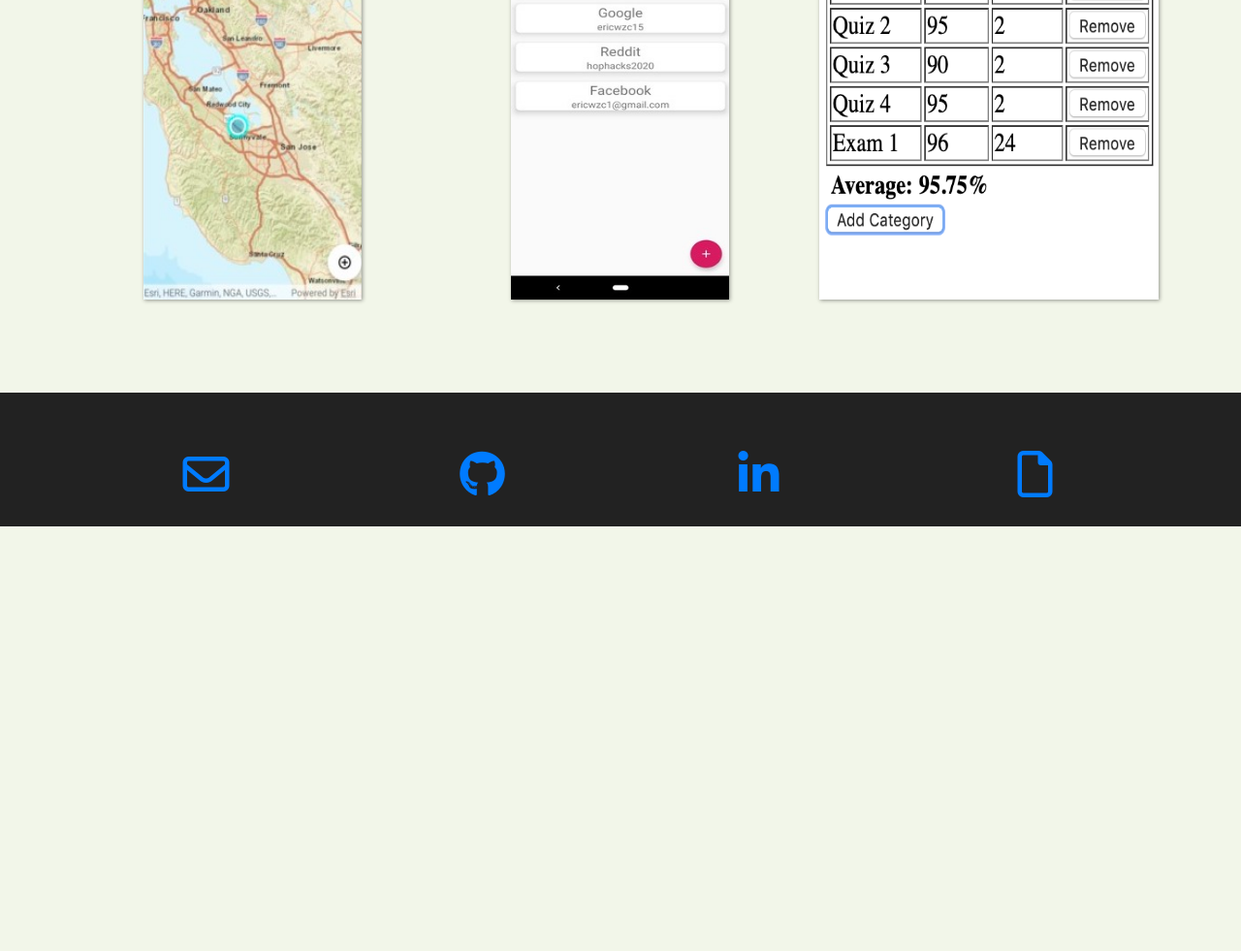
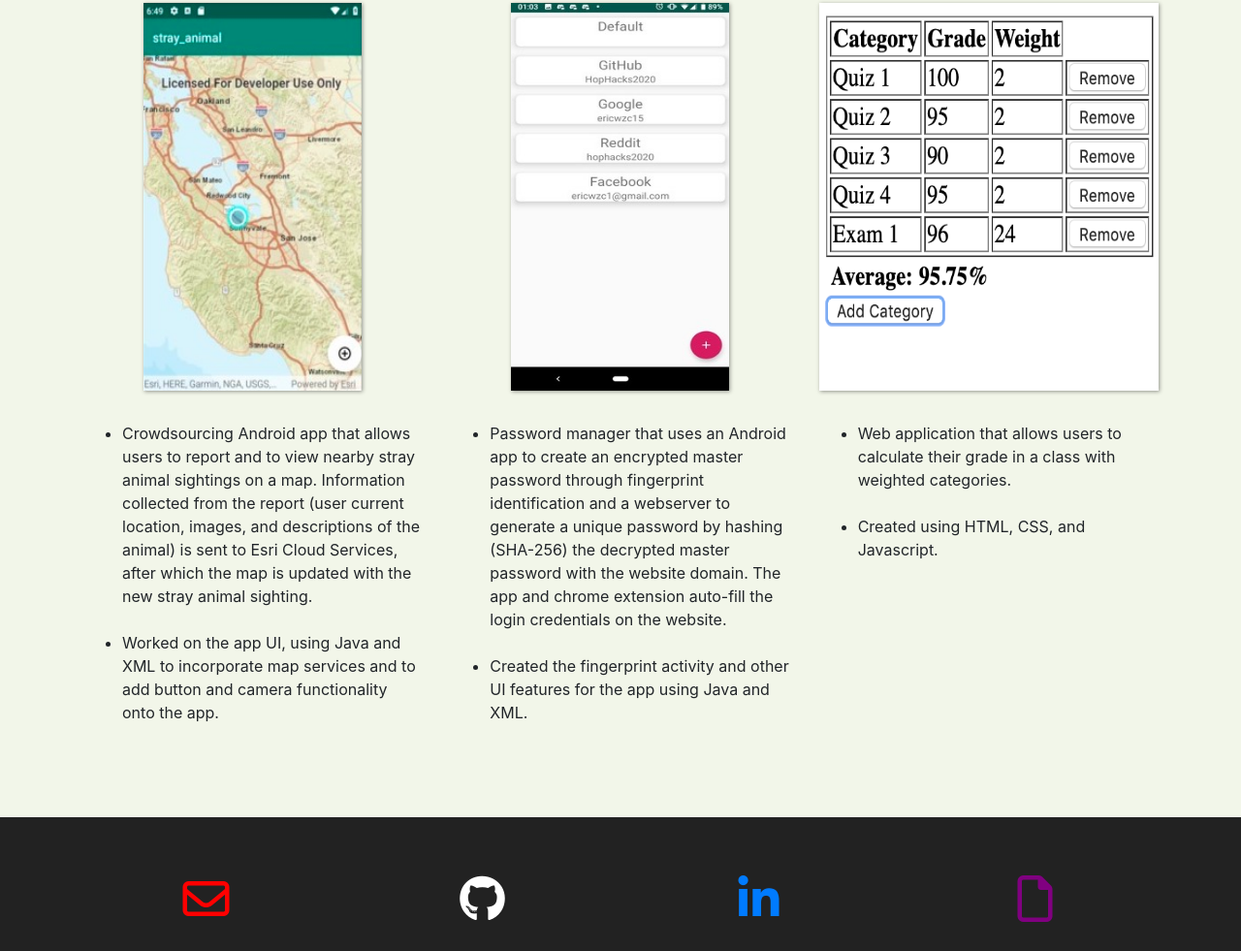
Before and after one commit to michaelli00/michaelli00.github.io, a website: page index.html in a window 1280 px wide. Shown: the part 1072-2053 px from the top of the page at 97% size. Before the commit the page ends 1615 px from the top, so only its background shows below. Drawn offline with nearby package versions, Linux system fonts and the light colour scheme.

Commit message:
ascetics

```diff
--- a/index.html
+++ b/index.html
@@ -16,97 +16,6 @@
   <script src="https://kit.fontawesome.com/6706b21a63.js" crossorigin="anonymous"></script>
 </head>
 <body>
-  <!-- <header>
-    <p>Michael Li</p>
-    <nav>
-      <ul>
-        <li>
-            <a href="/">Home</a>
-        </li>
-        <li>
-            <a href="#projects">Projects</a>
-        </li>
-        <li>
-            <a href="/about">About</a>
-        </li>
-        <li>
-            <a href="#contact">Contact</a>
-        </li>
-      </ul>
-    </nav>
-  </header>
-  <main>
-      <section id="intro">
-        <h1>Hi, I'm Michael.</h1>
-        <p>A User Experience Designer and Frontend Web Developer.</p>
-        <img src="http://via.placeholder.com/800x400" alt="Placeholder image">
-      </section>
-      <section id="projects">
-          <h2>Projects</h2>
-          <ul>
-            <li>
-              <article>
-                <header>
-                  <h3>Stray Animal Map</h3>
-                </header>
-                <p>
-                  Cool Stuff
-                </p>
-                <footer>
-                  <p>
-                    <a href="https://devpost.com/software/stray-animal-map">See More</a>
-                  </p>
-                </footer>
-              </article>
-            </li>
-            <li>
-              <article>
-                <header>
-                  <h3>PrintN'Pass</h3>
-                </header>
-                <p>
-                  Cool Stuff
-                </p>
-                <footer>
-                  <p>
-                    <a href="https://devpost.com/software/printnpass-ato8dl">See More</a>
-                  </p>
-                </footer>
-              </article>
-            </li>
-            <li>
-              <article>
-                <header>
-                  <h3>Grade Calculator</h3>
-                </header>
-                <p>
-                  Cool Stuff
-                </p>
-                <footer>
-                  <p>
-                    <a href="https://mli25782.github.io/Grade-Calculator/">See More</a>
-                  </p>
-                </footer>
-              </article>
-            </li>
-          </ul>
-      </section>
-  </main>
-  <footer>
-    <ul>
-      <li>
-        <p>
-          Email: <a href="mailto:mli25782@terpmail.umd.edu">mli25782@terpmail.umd.edu</a>
-        </p>
-      </li>
-      <li>
-        <p>
-          GitHub: <a href="https://github.com/mli25782">Link</a>
-        </p>
-      </li>
-    </ul>
-    <p>&copy; 2019 - Michael Li - All rights reserved</p>
-  </footer> -->
   <nav class="navbar navbar-expand-md">
     <a class="navbar-brand" href="#">Michael Li</a>
     <button class="navbar-toggler navbar-dark" type="button" data-toggle="collapse" data-target="#main-navigation">
@@ -115,13 +24,10 @@
     <div class="collapse navbar-collapse" id="main-navigation">
       <ul class="navbar-nav">
         <li class="nav-item">
-          <a class="nav-link" href="#">Home</a>
+          <a class="nav-link" href="#projects">Projects</a>
         </li>
         <li class="nav-item">
-          <a class="nav-link" href="#">About</a>
-        </li>
-        <li class="nav-item">
-          <a class="nav-link" href="#">Contact</a>
+          <a class="nav-link" href="#contact">Contact</a>
         </li>
       </ul>
     </div>
@@ -137,29 +43,70 @@
         </div>
       </div>
   </header>
-  <div class="container features">
+  <div id="projects" class="container features">
+    <h2 class="center-title"><b>Past Projects</b></h2>
+    <br>
+    <br>
       <div class="row">
         <div class="col-lg-4 col-md-4 col-sm-12">
           <h3 class="feature-title">
             <a href="https://devpost.com/software/stray-animal-map">Stray Animal Map</a>
           </h3>
           <img src="strayanimal.jpg" class="app-pic">
+          <p>
+            <ul>
+              <li class="bullet-pt">
+                Crowdsourcing Android app that allows users to report and to view nearby stray animal sightings on a map.
+                Information collected from the report (user current location, images, and descriptions of the animal) is sent to Esri
+                Cloud Services, after which the map is updated with the new stray animal sighting.
+              </li>
+              <br>
+              <li class="bullet-pt">
+                Worked on the app UI, using Java and XML to incorporate map services and to add button and camera
+                functionality onto the app.
+              </li>
+            </ul>
+          </p>
         </div>
         <div class="col-lg-4 col-md-4 col-sm-12">
             <h3 class="feature-title">
               <a href="https://devpost.com/software/printnpass-ato8dl">PrintN'Pass</a>
             </h3>
             <img src="printnpass.jpg" class="app-pic">
+            <p>
+                <ul>
+                  <li class="bullet-pt">
+                      Password manager that uses an Android app to create an encrypted master password through fingerprint
+                      identification and a webserver to generate a unique password by hashing (SHA-256) the decrypted master
+                      password with the website domain. The app and chrome extension auto-fill the login credentials on the website.
+                  </li>
+                  <br>
+                  <li class="bullet-pt">
+                      Created the fingerprint activity and other UI features for the app using Java and XML.
+                  </li>
+                </ul>
+            </p>
         </div>
         <div class="col-lg-4 col-md-4 col-sm-12">
             <h3 class="feature-title">
                 <a href="https://mli25782.github.io/Grade-Calculator/">Grade Calculator</a>
             </h3>
             <img src="gradecalculator.jpg" class="web-pic">
+            <p>
+                <ul>
+                  <li class="bullet-pt">
+                    Web application that allows users to calculate their grade in a class with weighted categories.
+                  </li>
+                  <br>
+                  <li class="bullet-pt">
+                    Created using HTML, CSS, and Javascript.
+                  </li>
+                </ul>
+              </p>
         </div>
       </div>
     </div>
-    <footer class="page-footer">
+    <footer id="contact"class="page-footer">
         <div class="container">
           <div class="row">
             <div class="col-lg-3 col-md-3 col-sm-12">
@@ -178,7 +125,7 @@
                 </a>
             </div>
             <div class="col-lg-3 col-md-3 col-sm-12">
-                <a href="resume.pdf">
+                <a href="https://mli25782.github.io/resume/">
                   <i class="far fa-file fa-3x" aria-hidden="true"></i>
                 </a>
             </div>
--- a/main.css
+++ b/main.css
@@ -168,3 +168,18 @@ body {
 	height: 400px;
 	width: 350px;
 }
+.bullet-pt{
+	text-align: left;
+}
+.center-title{
+	text-align: center;
+}
+.fa-github{
+	color: white;
+}
+.fa-envelope-o{
+	color: red;
+}
+.fa-file{
+	color: purple;
+}
```
